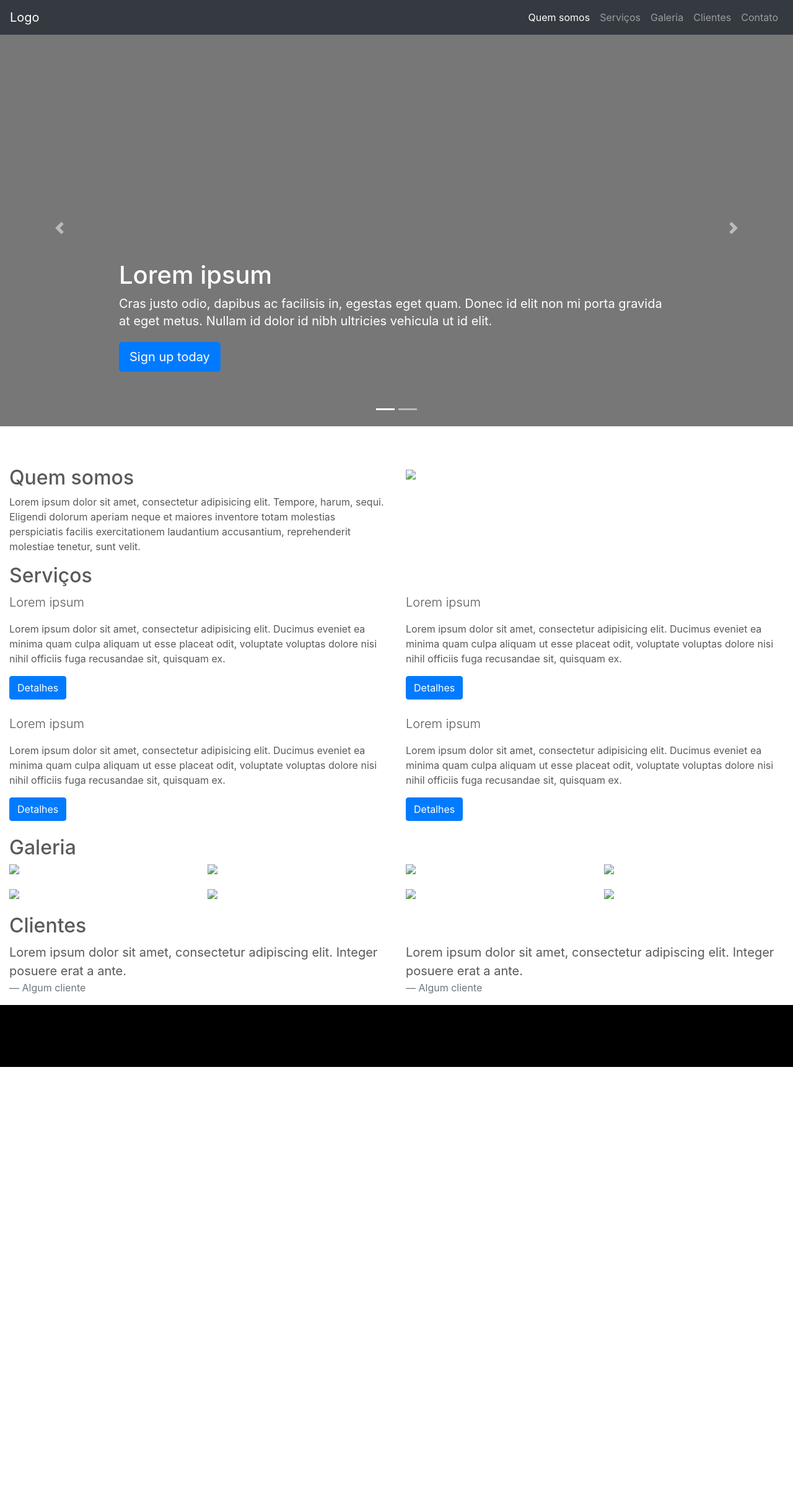
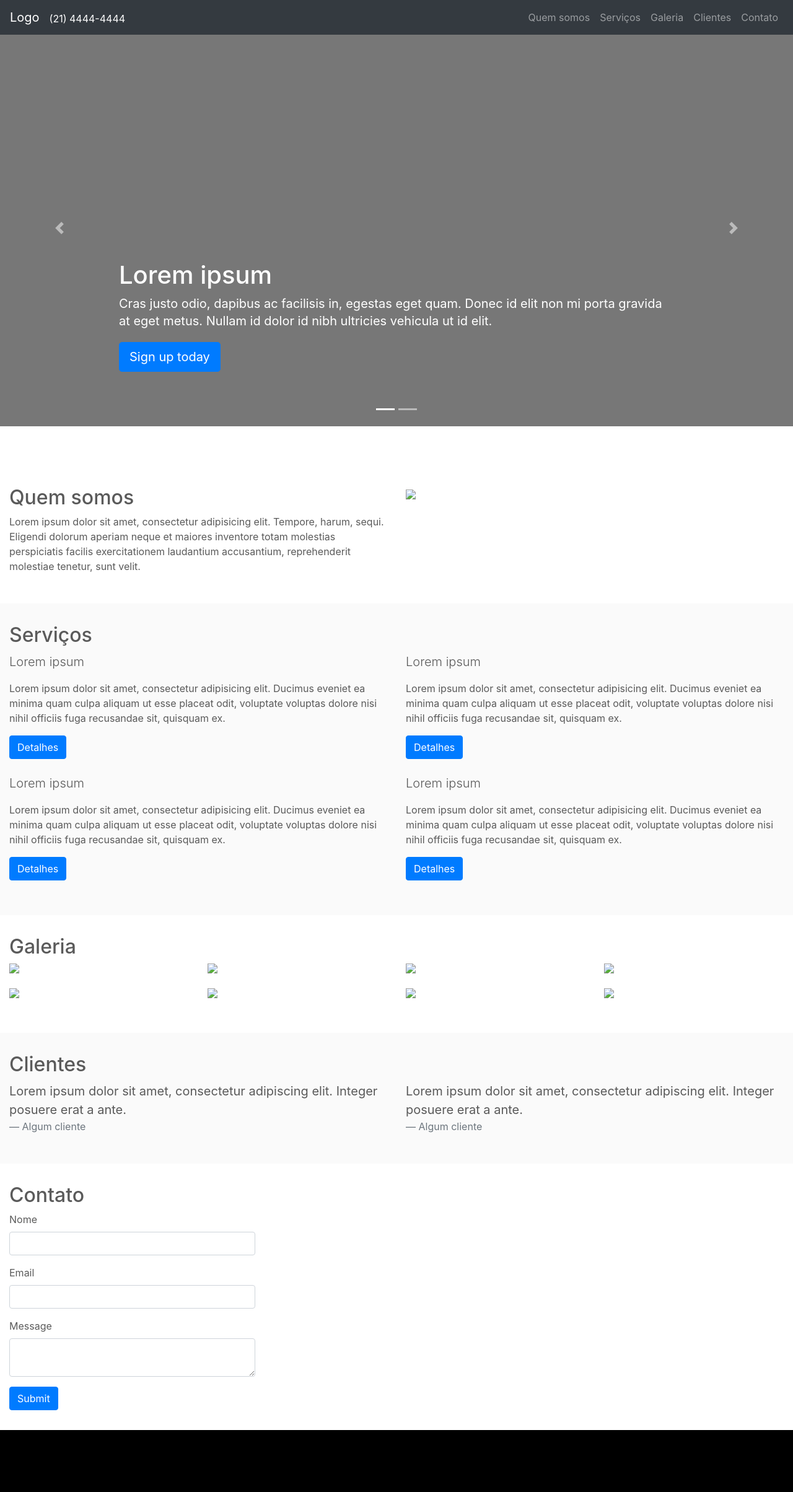
Before and after one commit to marcoshenriqueb/clinica, a Django app: page / in a window 1280 px wide. Shown: the whole page at 62% size. Before the commit the page ends 1722 px from the top, so only its background shows below. Run offline with Django 3.2, Linux system fonts and the light colour scheme; some libraries are stand-ins or nearby versions.

Commit message:
Contact section

```diff
--- a/front/static/css/index.css
+++ b/front/static/css/index.css
@@ -70,9 +70,22 @@ body {
     margin-top: 7rem;
   }
 }
+.container-fluid {
+  padding-top: 2rem;
+  padding-bottom: 2rem;
+}
 .footer {
   background-color: #000;
   height: 100px;
 }
+.gray-bg {
+  background-color: #fafafa;
+}
+a.phone-link {
+  color: #fff;
+}
+a.phone-link:hover {
+  color: #fff;
+}
 
 /*# sourceMappingURL=index.css.map */
--- a/front/templates/base.html
+++ b/front/templates/base.html
@@ -14,6 +14,7 @@
         <header>
           <nav class="navbar navbar-expand-md navbar-dark fixed-top bg-dark">
             <a class="navbar-brand" href="#">Logo</a>
+            <a href="tel:+552144444444" class="phone-link mt-1">(21) 4444-4444</a>
             <button class="navbar-toggler" type="button" data-toggle="collapse" data-target="#navbarCollapse" aria-controls="navbarCollapse" aria-expanded="false" aria-label="Toggle navigation">
               <span class="navbar-toggler-icon"></span>
             </button>
@@ -21,20 +22,20 @@
               <div class="mr-auto">
               </div>
               <ul class="navbar-nav">
-                <li class="nav-item active">
-                  <a class="nav-link" href="#">Quem somos</a>
+                <li class="nav-item">
+                  <a class="nav-link" href="#who">Quem somos</a>
                 </li>
                 <li class="nav-item">
-                  <a class="nav-link" href="#">Serviços</a>
+                  <a class="nav-link" href="#services">Serviços</a>
                 </li>
                 <li class="nav-item">
-                  <a class="nav-link" href="#">Galeria</a>
+                  <a class="nav-link" href="#photos">Galeria</a>
                 </li>
                 <li class="nav-item">
-                  <a class="nav-link" href="#">Clientes</a>
+                  <a class="nav-link" href="#clients">Clientes</a>
                 </li>
                 <li class="nav-item">
-                  <a class="nav-link" href="#">Contato</a>
+                  <a class="nav-link" href="#contact">Contato</a>
                 </li>
               </ul>
             </div>
--- a/front/templates/home.html
+++ b/front/templates/home.html
@@ -36,7 +36,7 @@
           <span class="sr-only">Next</span>
         </a>
     </div>
-    <div class="container-fluid">
+    <div class="container-fluid" id="who">
         <div class="row">
             <div class="col-md-6">
                 <h2>Quem somos</h2>
@@ -47,7 +47,7 @@
             </div>
         </div>
     </div>
-    <div class="container-fluid">
+    <div class="container-fluid gray-bg" id="services">
         <div class="row">
             <div class="col">
                 <h2>Serviços</h2>
@@ -76,7 +76,7 @@
             </div>
         </div>
     </div>
-    <div class="container-fluid">
+    <div class="container-fluid" id="photos">
         <div class="row">
             <div class="col">
                 <h2>Galeria</h2>
@@ -109,7 +109,7 @@
             </div>
         </div>
     </div>
-    <div class="container-fluid">
+    <div class="container-fluid gray-bg" id="clients">
         <div class="row">
             <div class="col">
                 <h2>Clientes</h2>
@@ -130,6 +130,30 @@
             </div>
         </div>
     </div>
+    <div class="container-fluid" id="contact">
+        <div class="row">
+            <div class="col">
+                <h2>Contato</h2>
+            </div>
+        </div>
+        <div class="row">
+            <div class="col-md-4">
+                <div class="form-group">
+                    <label for="Nome">Nome</label>
+                    <input type="text" class="form-control" id="Nome">
+                </div>
+                <div class="form-group">
+                    <label for="Email">Email</label>
+                    <input type="text" class="form-control" id="Email">
+                </div>
+                <div class="form-group">
+                    <label for="Message">Message</label>
+                    <textarea class="form-control" id="Message"></textarea>
+                </div>
+                <button type="submit" class="btn btn-primary">Submit</button>
+            </div>
+        </div>
+    </div>
     <footer class="container-fluid footer">
 
     </footer>
--- a/src/stylus/index.styl
+++ b/src/stylus/index.styl
@@ -89,6 +89,18 @@ body {
   }
 }
 
+.container-fluid
+    padding-top 2rem
+    padding-bottom 2rem
+
 .footer
     background-color black
     height 100px
+
+.gray-bg
+    background-color #fafafa
+
+a.phone-link
+    color white
+    &:hover
+        color white
```
Also changed, not shown: 1 other file.
